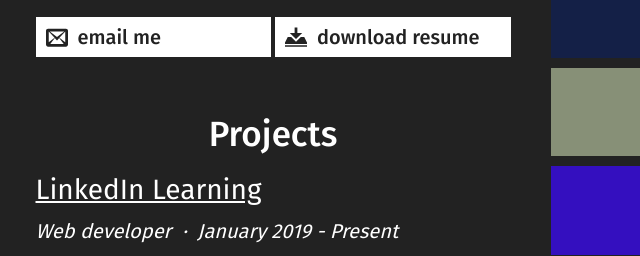
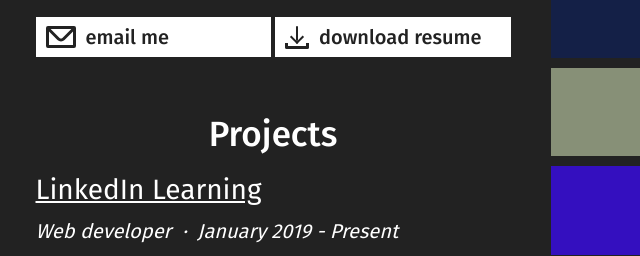
Before and after one commit to tstewart15/tstewart15.github.io, a website: page index.html in a window 1280 px wide. Shown: the part 535-791 px from the top of the page, 367-1007 px from the left. Drawn offline with Linux system fonts and the light colour scheme.

Commit message:
Switch to CSS icons

```diff
--- a/index.html
+++ b/index.html
@@ -139,6 +139,67 @@
 				margin-bottom: 20px;
 			}
 
+			.icon-download {
+				box-sizing: border-box;
+				position: relative;
+				display: block;
+				width: 24px;
+				height: 6px;
+				border: 3px solid;
+				border-top: 0;
+				border-bottom-left-radius: 2px;
+				border-bottom-right-radius: 2px;
+				margin-top: 17px;
+			}
+			.icon-download::after {
+				content: "";
+				display: block;
+				box-sizing: border-box;
+				position: absolute;
+				width: 10px;
+				height: 10px;
+				border-left: 2px solid;
+				border-bottom: 2px solid;
+				transform: rotate(-45deg);
+				left: 4px;
+				bottom: 4px;
+			}
+			.icon-download::before {
+				content: "";
+				display: block;
+				box-sizing: border-box;
+				position: absolute;
+				border-radius: 3px;
+				width: 2px;
+				height: 15px;
+				background: currentColor;
+				left: 8px;
+				bottom: 5px;
+			}
+
+			.icon-mail,
+			.icon-mail::after {
+				display: block;
+				box-sizing: border-box;
+				height: 22px;
+				border: 3px solid;
+			}
+			.icon-mail {
+				overflow: hidden;
+				position: relative;
+				width: 30px;
+				border-radius: 2px;
+			}
+			.icon-mail::after {
+				content: "";
+				position: absolute;
+				border-radius: 5px;
+				width: 22px;
+				transform: rotate(-45deg);
+				bottom: 6px;
+				left: 1px;
+			}
+
 			.link {
 				color: white;
 			}
@@ -220,14 +281,6 @@
 					<title>stackoverflow</title>
 					<path fill="#fe7a16" style="fill: var(--color6, #fe7a16)" d="M25.315 29.153v-8.539h2.845v11.385h-25.701v-11.385h2.84v8.539h20.016zM8.148 26.308h14.319v-2.849h-14.319v2.849zM8.493 19.839l13.973 2.919 0.601-2.76-13.971-2.916-0.604 2.757zM10.305 13.097l12.94 6.040 1.204-2.6-12.941-6.040-1.203 2.581v0.019zM13.925 6.717l10.956 9.14 1.812-2.16-10.955-9.137-1.8 2.156-0.013 0.001zM21.001 0l-2.328 1.725 8.54 11.472 2.328-1.725-8.54-11.472z"></path>
 				</symbol>
-				<symbol id="icon-email" viewBox="0 0 32 32">
-					<title>email</title>
-					<path fill="#222" d="M29 4h-26c-1.65 0-3 1.35-3 3v20c0 1.65 1.35 3 3 3h26c1.65 0 3-1.35 3-3v-20c0-1.65-1.35-3-3-3zM12.461 17.199l-8.461 6.59v-15.676l8.461 9.086zM5.512 8h20.976l-10.488 7.875-10.488-7.875zM12.79 17.553l3.21 3.447 3.21-3.447 6.58 8.447h-19.579l6.58-8.447zM19.539 17.199l8.461-9.086v15.676l-8.461-6.59z"></path>
-				</symbol>
-				<symbol id="icon-download" viewBox="0 0 32 32">
-					<title>download</title>
-					<path fill="#222" d="M28 16h-5l-7 7-7-7h-5l-4 8v2h32v-2l-4-8zM0 28h32v2h-32v-2zM18 10v-8h-4v8h-7l9 9 9-9h-7z"></path>
-				</symbol>
 			</defs>
 		</svg>
 		<div class='tiles-container left'></div>
@@ -238,11 +291,11 @@
 				<p>Hi, I'm Tom. 👋 I'm a Penn State grad with a BS in Computer Engineering. 🦁 I love problem-solving and creating things to help other people solve their problems. 🤓 Currently, I'm a web developer, passionate about delivering performant, accessible, and aesthetic experiences. 🔥</p>
 				<div class='button-container'>
 					<a class='button' href='mailto:tstewart8692@gmail.com'>
-						<svg class='button-svg'><use xlink:href="#icon-email"></use></svg>
+						<span class="icon-mail" role="img" aria-label="envelope"></span>
 						<span class='button-label'>email me</span>
 					</a>
 					<a class='button' href='/resume.pdf'>
-						<svg class='button-svg'><use xlink:href="#icon-download"></use></svg>
+						<span class="icon-download" role="img" aria-label="download"></span>
 						<span class='button-label'>download resume</span>
 					</a>
 				</div>
```
